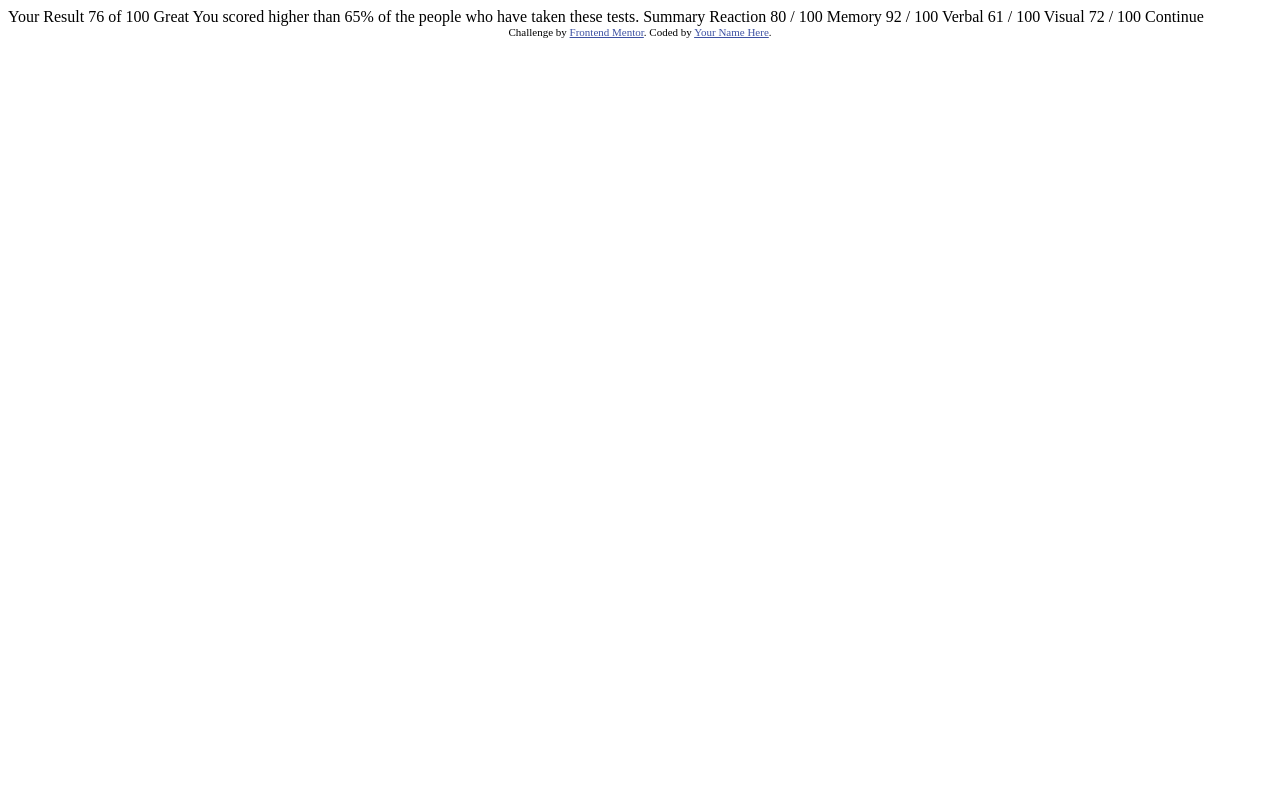
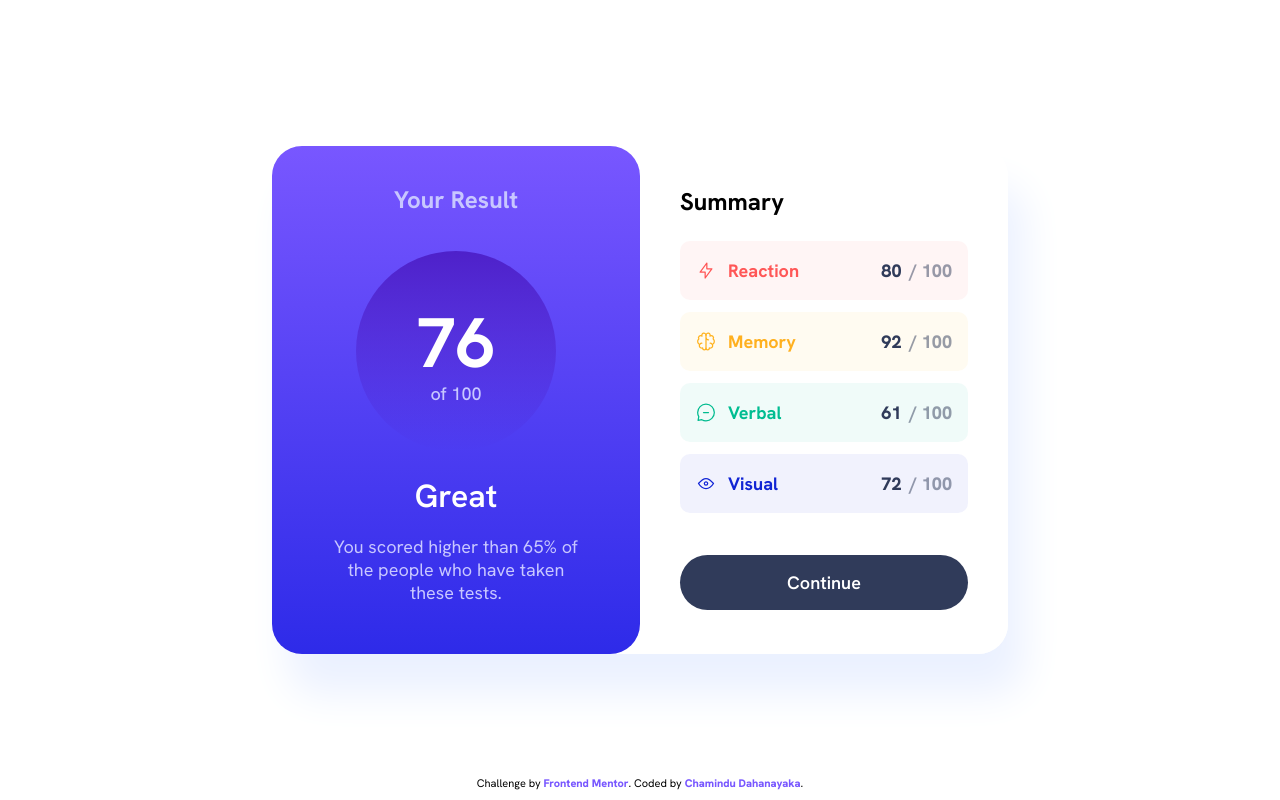
Before and after one commit to ChaminduD/Results-summary-component, a plain HTML site: page index.html in a window 1280 px wide. Drawn offline with Linux system fonts and the light colour scheme.

Commit message:
Modified Files

```diff
--- a/index.html
+++ b/index.html
@@ -2,46 +2,94 @@
 <html lang="en">
 <head>
   <meta charset="UTF-8">
-  <meta name="viewport" content="width=device-width, initial-scale=1.0"> <!-- displays site properly based on user's device -->
+  <meta name="viewport" content="width=device-width, initial-scale=1.0">
 
   <link rel="icon" type="image/png" sizes="32x32" href="./assets/images/favicon-32x32.png">
+  <link rel="stylesheet" href="style.css">
 
+  <link rel="preconnect" href="https://fonts.googleapis.com">
+  <link rel="preconnect" href="https://fonts.gstatic.com" crossorigin>
+  <link href="https://fonts.googleapis.com/css2?family=Hanken+Grotesk:ital,wght@0,100..900;1,100..900&display=swap" rel="stylesheet">
   <title>Frontend Mentor | Results summary component</title>
-
-  <!-- Feel free to remove these styles or customise in your own stylesheet 👍 -->
-  <style>
-    .attribution { font-size: 11px; text-align: center; }
-    .attribution a { color: hsl(228, 45%, 44%); }
-  </style>
 </head>
 <body>
+  <main>
+    <section class="section1">
+      <h3>Your Result</h3>
 
-  Your Result
-  76
-  of 100
+      <span>
+        <strong id="final-score">76</strong>
+        <small>of 100</small>
+      </span>
 
-  Great
-  You scored higher than 65% of the people who have taken these tests.
+      <strong id="result">Great</strong>
+      <p>You scored higher than 65% of the people who have taken these tests.</p>
+    </section>
 
-  Summary
+    <section class="section2">
+      <h3>Summary</h3>
 
-  Reaction
-  80 / 100
+      <div id="reaction">
+        <img src="assets/images/icon-reaction.svg" alt="reaction icon" class="icon">
+        <span class="category">Reaction</span>
+        <span class="container-score"><span class="score" id="reaction-score">80</span> / 100</span>
+      </div>
 
-  Memory
-  92 / 100
+      <div id="memory">
+        <img src="assets/images/icon-memory.svg" alt="memory icon" class="icon">
+        <span class="category">Memory</span>
+        <span class="container-score"><span class="score" id="memory-score">92</span> / 100</span>
+      </div>
 
-  Verbal
-  61 / 100
+      <div id="verbal">
+        <img src="assets/images/icon-verbal.svg" alt="verbal icon" class="icon">
+        <span class="category">Verbal</span>
+        <span class="container-score"><span class="score" id="verbal-score">61</span> / 100</span>
+      </div>
 
-  Visual
-  72 / 100
+      <div id="visual">
+        <img src="assets/images/icon-visual.svg" alt="visual icon" class="icon">
+        <span class="category">Visual</span>
+        <span class="container-score"><span class="score" id="visual-score">72</span> / 100</span>
+      </div>
 
-  Continue
+      <button onclick="getFinalScore()">Continue</button>
+    </section>
 
-  <div class="attribution">
+  </main>
+
+  <footer class="attribution">
     Challenge by <a href="https://www.frontendmentor.io?ref=challenge" target="_blank">Frontend Mentor</a>.
-    Coded by <a href="#">Your Name Here</a>.
-  </div>
+    Coded by <a href="https://www.linkedin.com/in/chamindudahanayaka/">Chamindu Dahanayaka</a>.
+  </footer>
+
+  <script>
+    async function getFinalScore(){
+      let finalScore = document.getElementById("final-score");
+      let reactionScore = document.getElementById("reaction-score");
+      let memoryScore = document.getElementById("memory-score");
+      let verbalScore = document.getElementById("verbal-score");
+      let visualScore = document.getElementById("visual-score");
+
+      try{
+        const response = await fetch('data.json');
+
+        if(!response.ok){
+          throw new Error("Could not fetch resource");
+        }
+
+        const data = await response.json();
+
+        reactionScore.innerHTML = data[0].score;
+        memoryScore.innerHTML = data[1].score;
+        verbalScore.innerHTML = data[2].score;
+        visualScore.innerHTML = data[3].score;
+        finalScore.innerHTML = Math.round((data[0].score + data[1].score + data[2].score + data[3].score)/4);
+      }
+      catch(error){
+        console.error(error);
+      }
+    }
+  </script>
 </body>
 </html>
--- /dev/null
+++ b/style.css
@@ -0,0 +1,196 @@
+*{
+    margin: 0;
+    padding: 0;
+    box-sizing: border-box;
+    font-family: "Hanken Grotesk", sans-serif;
+}
+body{
+    min-height: 100vh;
+    position: relative;
+}
+.section1{
+    background: linear-gradient(hsl(252, 100%, 67%), hsl(241, 81%, 54%));
+    width: 100%;
+    text-align: center;
+    display: grid;
+    place-items: center;
+    place-content: center;
+    border-radius: 0 0 30px 30px;
+}
+.section1 h3{
+    color: hsl(241, 100%, 89%);
+    margin: 24px 0;
+    font-size: 18px;
+}
+.section1 span{
+    display: grid;
+    place-items: center;
+    place-content: center;
+    width: 140px;
+    height: 140px;
+    border-radius: 50%;
+    background: linear-gradient(hsla(256, 72%, 46%, 1), hsla(241, 72%, 46%, 0));
+}
+.section1 span strong{
+    color: hsl(0, 0%, 100%);
+    font-size: 54px;
+}
+.section1 span small{
+    color: hsl(241, 100%, 89%);
+    display: block;
+    font-weight: 500;
+    font-size: 16px;
+}
+.section1 #result{
+    color: hsl(0, 0%, 100%);
+    font-size: 24px;
+    font-weight: 600;
+    margin-top: 24px;
+}
+.section1 p{
+    font-size: 16px;
+    color: hsl(241, 100%, 89%);
+    margin: 8px 40px 40px;
+}
+
+.section2{
+    padding: 24px 30px;
+    background-color: hsl(0, 0%, 100%);
+}
+.section2 h3{
+    font-size: 18px;
+    margin-bottom: 24px;
+}
+.section2 div{
+    padding: 18px 16px;
+    display: flex;
+    margin-bottom: 15px;
+    border-radius: 10px;
+}
+.section2 div .icon{
+    padding-right: 12px;
+}
+.section2 #reaction{
+    background-color: hsla(0, 100%, 67%, 0.06);
+    color: hsl(0, 100%, 67%);
+}
+.section2 #memory{
+    background-color: hsla(39, 100%, 56%, 0.06);
+    color: hsl(39, 100%, 56%);
+}
+.section2 #verbal{
+    background-color: hsla(166, 100%, 37%, 0.06);
+    color: hsl(166, 100%, 37%);
+}
+.section2 #visual{
+    background-color: hsla(234, 85%, 45%, 0.06);
+    color: hsl(234, 85%, 45%);
+}
+.section2 .category{
+    font-weight: 700;
+}
+.section2 .container-score{
+    color: hsla(224, 30%, 27%, 0.5);
+    font-weight: 800;
+    display: flex;
+    justify-content: flex-end;
+    width: 100%;
+}
+.section2 .container-score .score{
+    color: hsl(224, 30%, 27%);
+    padding-right: 8px;
+}
+.section2 button{
+    width: 100%;
+    color: hsl(0, 0%, 100%);
+    background-color: hsl(224, 30%, 27%);
+    border: none;
+    margin-top: 8px;
+    font-size: 18px;
+    font-weight: 600;
+    padding: 16px 0;
+    border-radius: 28px;
+    cursor: pointer;
+}
+.section2 button:hover{
+    background: linear-gradient(hsl(252, 100%, 67%), hsl(241, 81%, 54%));
+}
+.attribution{
+    position: absolute;
+    bottom: 10px;
+    width: 100%;
+    font-size: 11px;
+    text-align: center;
+}
+.attribution a{
+    color: hsl(252, 100%, 67%);
+    text-decoration: none;
+    font-weight: 800;
+}
+
+@media only screen and (min-width:600px){
+    body{
+        display: grid;
+        place-items: center;
+        place-content: center;
+        background-color: hsl(0, 0%, 100%);
+    }
+    main{
+        display: grid;
+        grid-template-areas: 'left right';
+        border-radius: 30px;
+        background-color: hsl(0, 0%, 100%);
+        box-shadow: 16px 40px 40px hsl(222, 100%, 96%);
+    }
+    .section1{
+        grid-area: left;
+        max-width: 368px;
+        border-radius: 30px;
+    }
+    .section1 h3{
+        margin: 38px 0 36px;
+        font-size: 24px;
+    }
+    .section1 span{
+        width: 200px;
+        height: 200px;
+        margin-bottom: 0px;
+    }
+    .section1 span strong{
+        font-size: 70px;
+    }
+    .section1 span small{
+        font-size: 18px;
+        margin-top: -6px;
+    }
+    .section1 #result{
+        font-size: 32px;
+        margin-bottom: 10px;
+    }
+    .section1 p{
+        font-size: 18px;
+        margin: 8px 54px 50px;
+    }
+
+    .section2{
+        grid-area: right;
+        min-width: 368px;
+        border-radius: 0 30px 30px 0;
+        padding: 40px;
+    }
+    .section2 h3{
+        font-size: 24px;
+    }
+    .section2 div{
+        margin-bottom: 12px;
+    }
+    .section2 .category{
+        font-size: 18px;
+    }
+    .section2 .container-score{
+        font-size: 18px;
+    }
+    .section2 button{
+        margin-top: 30px;
+    }
+}
```
Also changed, not shown: data.json (+4 -4 lines), assets/fonts/HankenGrotesk-VariableFont_wght.ttf (deleted), assets/fonts/README.txt (deleted), assets/fonts/static/HankenGrotesk-Bold.ttf (deleted), assets/fonts/static/HankenGrotesk-ExtraBold.ttf (deleted), assets/fonts/static/HankenGrotesk-Medium.ttf (deleted), design/active-states.jpg (deleted), design/desktop-design.jpg (deleted), design/desktop-preview.jpg (deleted), design/mobile-design.jpg (deleted), screenshot.jpeg (added), 3 other files.
